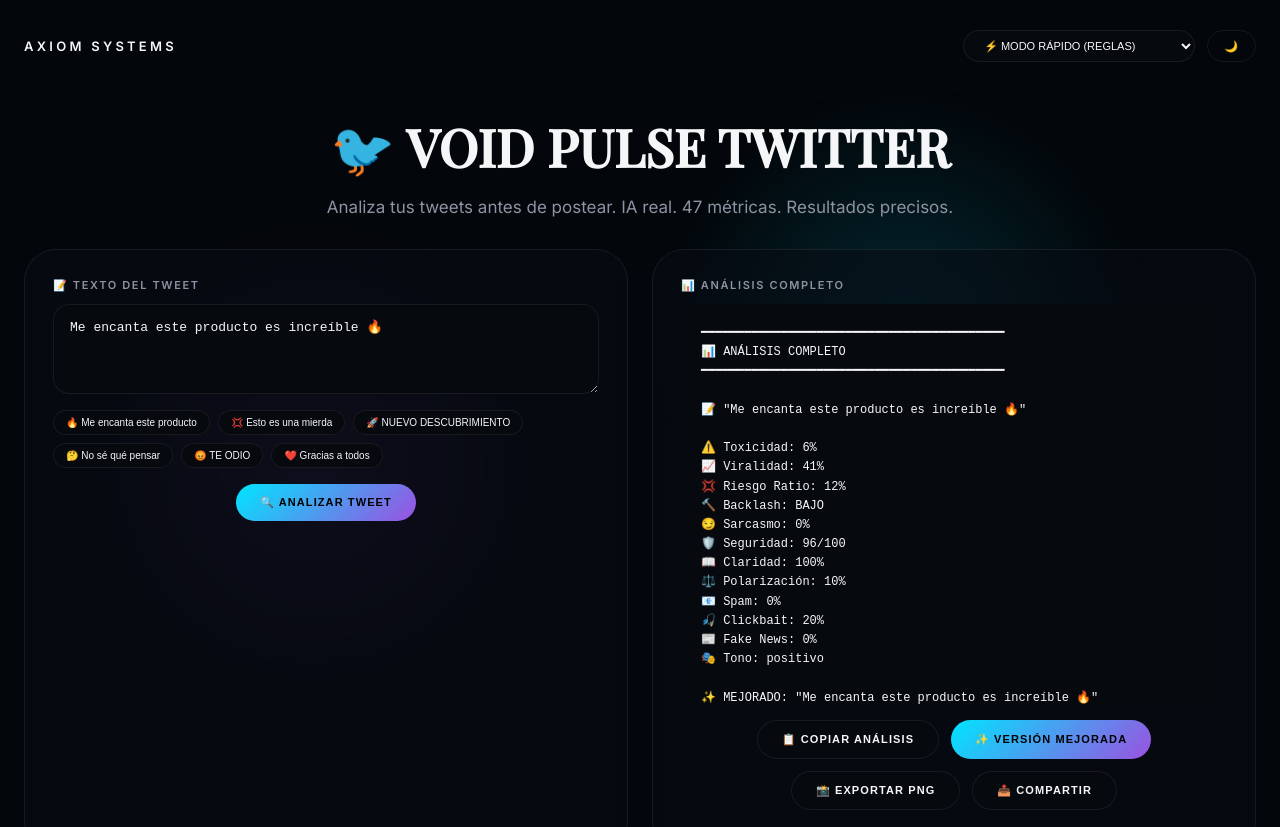
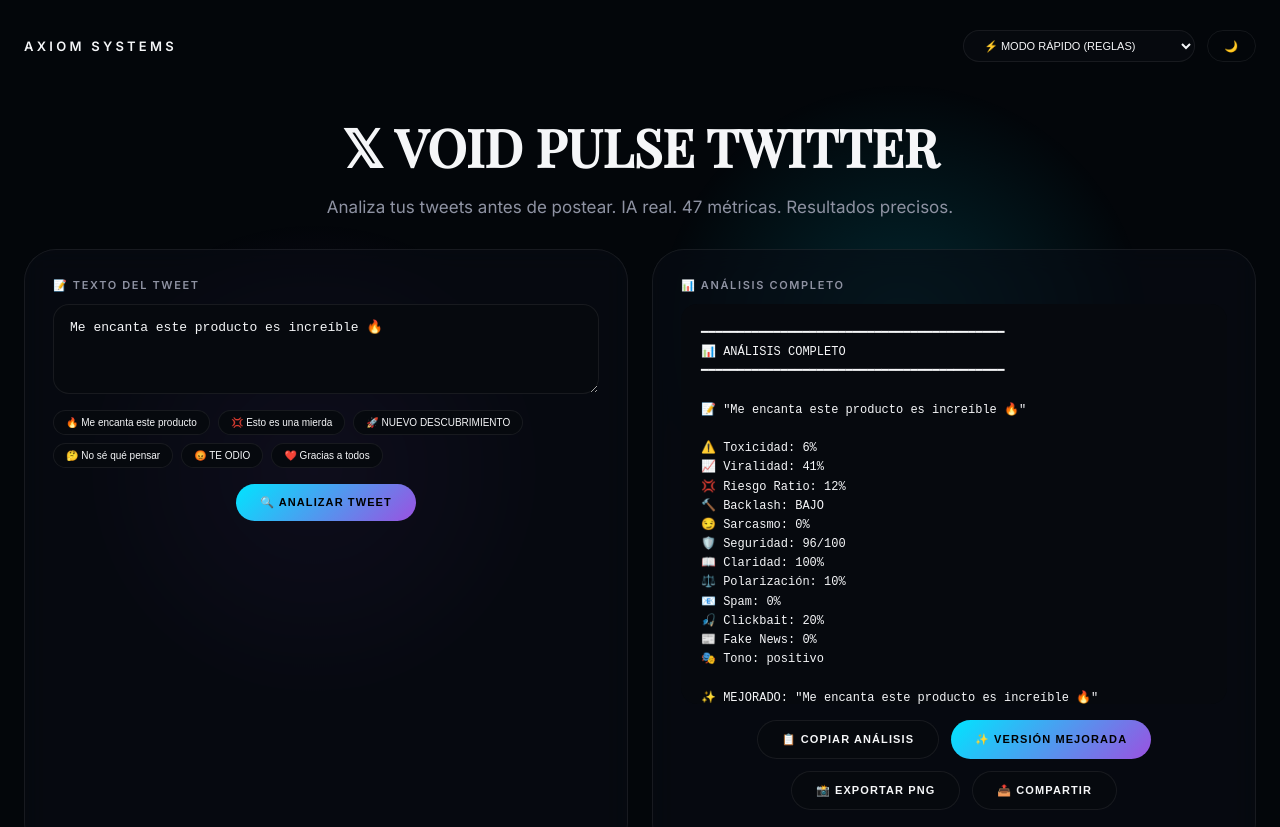
Before and after one commit to axiom-systemstech/axiomvoidpulsetwitter, a plain HTML site: page index.html in a window 1280 px wide. Shown: the top 827 px of the page. Drawn offline with nearby package versions, Linux system fonts and the light colour scheme; a script that the page names is missing; a web font is replaced by a local one.

Commit message:
Update index.html

```diff
--- a/index.html
+++ b/index.html
@@ -118,7 +118,7 @@
     </div>
 </header>
 <main>
-    <h1>🐦 VOID PULSE TWITTER</h1>
+    <h1>𝕏 VOID PULSE TWITTER</h1>
     <div class="subtitle">Analiza tus tweets antes de postear. IA real. 47 métricas. Resultados precisos.</div>
 
     <div class="grid-2col">
```
